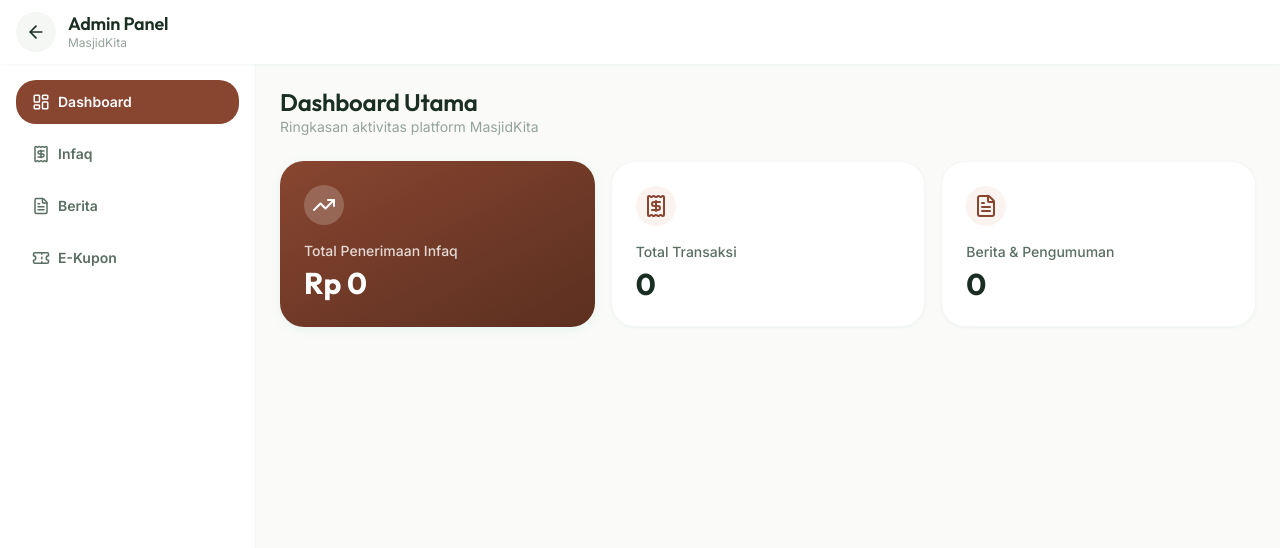
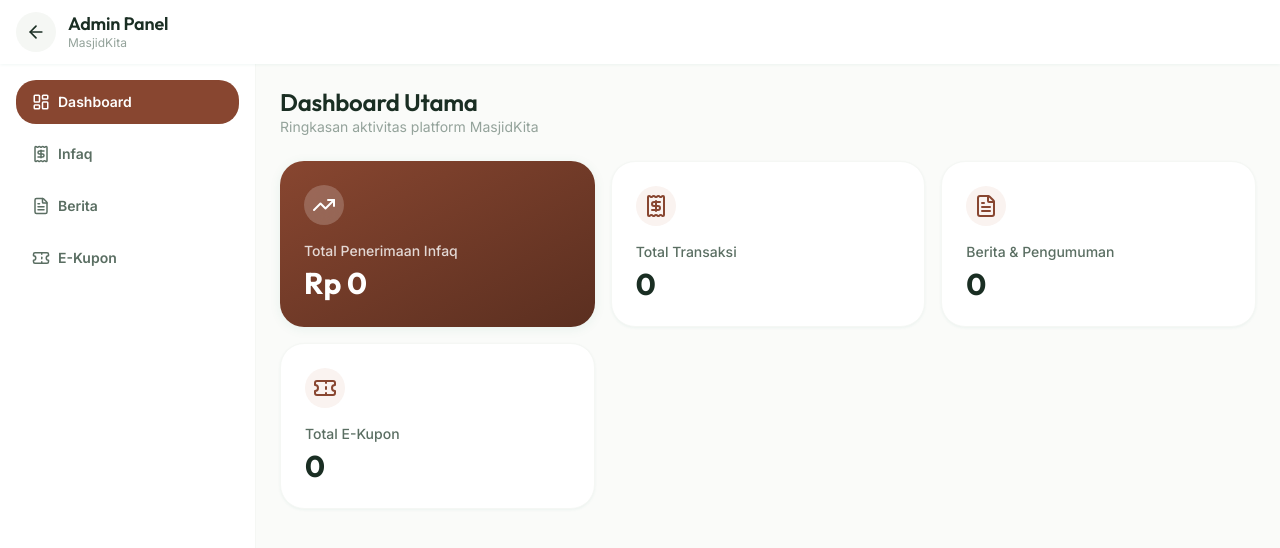
Before and after one commit to Bunstray/MasjidKita, a React (Vite) app: page /admin in a window 1280 px wide. Shown: the top 548 px of the page. Built offline with nearby package versions, Linux system fonts and the light colour scheme; no server answers; sample sign-in values are in the browser's storage.

Commit message:
add total e-kupon card to admin dashboard

```diff
--- a/src/pages/EKupon.tsx
+++ b/src/pages/EKupon.tsx
@@ -1,19 +1,18 @@
-import { useEffect, useRef, useState } from "react";
+import { useState } from "react";
 import Header from "@/components/layout/Header";
-import ScanQR from "@/components/layout/ScanQR";
+// import ScanQR from "@/components/layout/ScanQR";
 
 type TabType = 'scan qr' | 'tersimpan';
 
-interface CoupounItems {
-    id: string;
-    code: string;
-    description: string;
-    coupoun_amount: number;
-    valid_until: string;
-}
+// interface CoupounItems {
+//     id: string;
+//     code: string;
+//     description: string;
+//     coupoun_amount: number;
+//     valid_until: string;
+// }
 
 export default function EKupon() {
-  const readerRef = useRef<HTMLDivElement | null>(null);
   const [activeTab, setActiveTab] = useState<TabType>('scan qr');
 
   return (
--- a/src/pages/admin/AdminDashboard.tsx
+++ b/src/pages/admin/AdminDashboard.tsx
@@ -1,5 +1,5 @@
 import { useState, useEffect } from 'react';
-import { Receipt, FileText, Loader2, TrendingUp } from 'lucide-react';
+import { Receipt, FileText, Loader2, TrendingUp, Ticket } from 'lucide-react';
 import { formatRupiah } from '@/services/infaqReceipt';
 import { useAuth } from '@/context/AuthContext';
 
@@ -98,6 +98,17 @@ export default function AdminDashboard() {
           <p className="text-sm font-medium text-text-secondary">Berita & Pengumuman</p>
           <p className="mt-1 font-heading text-3xl font-bold text-text-primary">{stats.newsCount}</p>
         </div>
+
+        {/* Total E-Kupon Card */}
+        <div className="rounded-2xl border border-bg-elevated bg-white p-6 shadow-sm">
+          <div className="mb-4 flex items-center justify-between">
+            <div className="rounded-xl bg-primary-50 p-2">
+              <Ticket size={24} className="text-primary" />
+            </div>
+          </div>
+          <p className="text-sm font-medium text-text-secondary">Total E-Kupon</p>
+          <p className="mt-1 font-heading text-3xl font-bold text-text-primary">0</p>
+        </div>
       </div>
     </div>
   );
--- a/src/pages/admin/AdminEKupon.tsx
+++ b/src/pages/admin/AdminEKupon.tsx
@@ -1,5 +1,5 @@
 import { useState } from "react";
-import { Calendar, ImageIcon, Loader2, Plus } from "lucide-react";
+import { Loader2, Plus } from "lucide-react";
 import { motion } from 'framer-motion';
 
 interface CoupounItems {
@@ -62,6 +62,7 @@ export default function AdminEKupon() {
                 value={description}
                 onChange={(e) => setDescription(e.target.value)}
                 required
+                placeholder="Jumat Berkah"
                 className="w-full rounded-xl border border-gray-200 bg-bg-primary px-4 py-2.5 text-sm outline-none focus:border-primary"
               />
             </div>
@@ -80,7 +81,6 @@ export default function AdminEKupon() {
               <div className="space-y-1.5 flex-1">
                 <label className="text-xs font-semibold text-text-secondary">Berlaku hingga</label>
                 <div className="relative">
-                  <Calendar size={16} className="absolute left-3 top-3 text-text-muted" />
                   <input
                     type="datetime-local"
                     value={validUntil}
```
